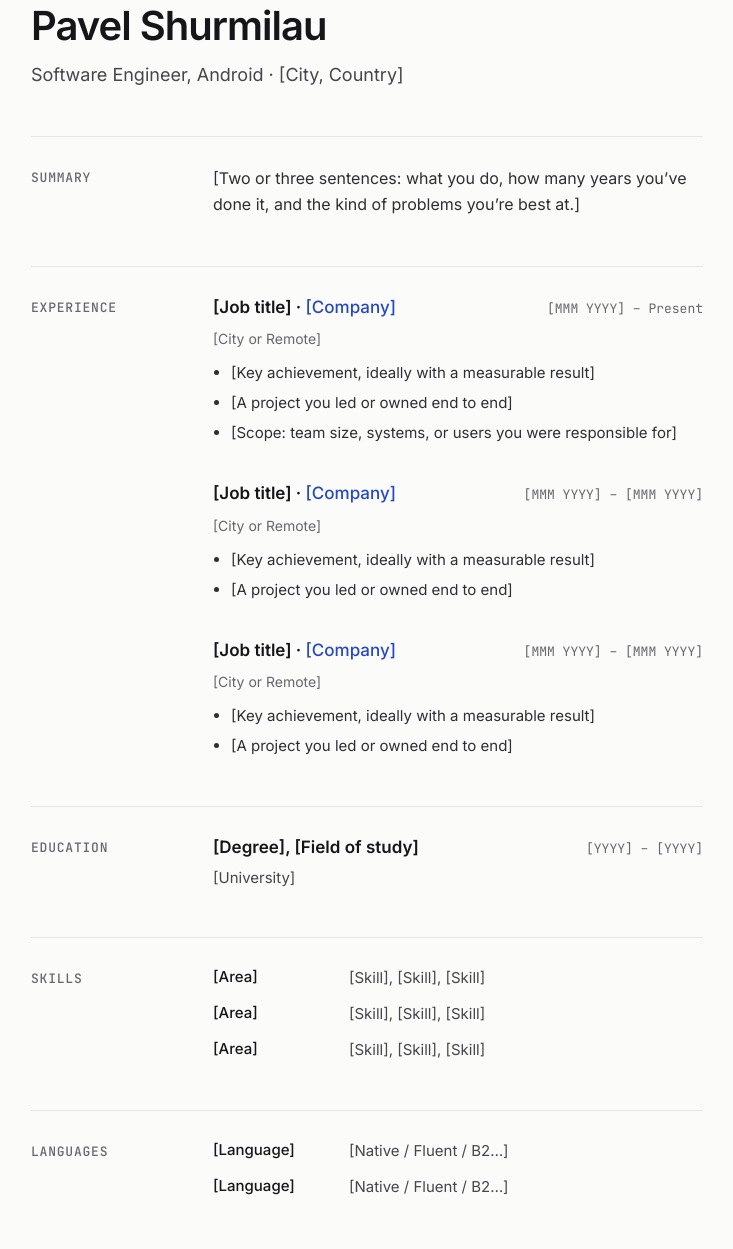
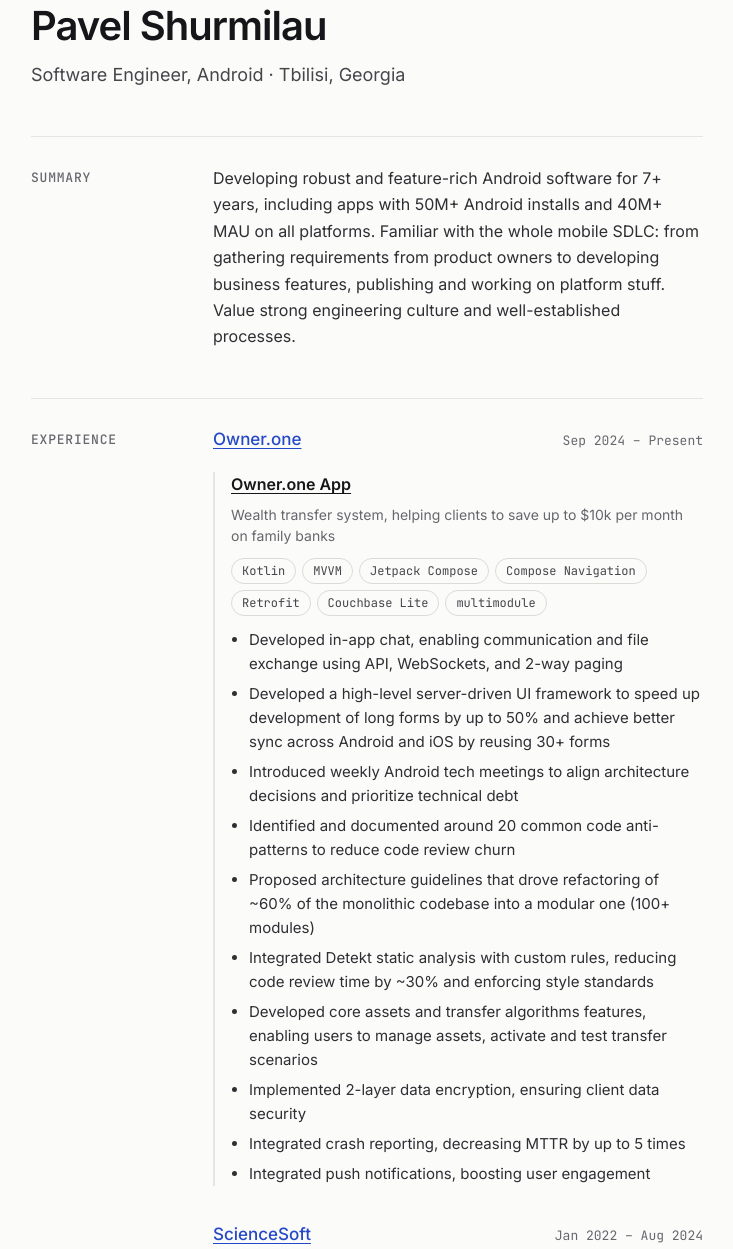
Before and after one commit to overpas/overpas.github.io, an Eleventy site: page src/cv.njk in a window 1280 px wide. Shown: the part 181-1430 px from the top of the page, without its empty margins (273-1006 px from the left). Built offline with nearby package versions, Linux system fonts and the light colour scheme; Eleventy itself is replaced by a stand-in of ours; files that its build step writes are made by us from their sources.

Commit message:
Fill the CV page with the 2026 Android CV
Add projects per employer with tech stack and highlights, a personal
projects section, and optional education dates. Set the location.

Co-Authored-By: Claude Opus 5.5 <noreply@anthropic.com>

```diff
--- a/src/_data/cv.yaml
+++ b/src/_data/cv.yaml
@@ -1,49 +1,154 @@
 pdf: ""
 
-summary: "[Two or three sentences: what you do, how many years you’ve done it, and the kind of problems you’re best at.]"
+summary: "Developing robust and feature-rich Android software for 7+ years, including apps with 50M+ Android installs and 40M+ MAU on all platforms. Familiar with the whole mobile SDLC: from gathering requirements from product owners to developing business features, publishing and working on platform stuff. Value strong engineering culture and well-established processes."
 
 experience:
-  - title: "[Job title]"
-    company: "[Company]"
-    start: "[MMM YYYY]"
-    location: "[City or Remote]"
-    highlights:
-      - "[Key achievement, ideally with a measurable result]"
-      - "[A project you led or owned end to end]"
-      - "[Scope: team size, systems, or users you were responsible for]"
-  - title: "[Job title]"
-    company: "[Company]"
-    start: "[MMM YYYY]"
-    end: "[MMM YYYY]"
-    location: "[City or Remote]"
-    highlights:
-      - "[Key achievement, ideally with a measurable result]"
-      - "[A project you led or owned end to end]"
-  - title: "[Job title]"
-    company: "[Company]"
-    start: "[MMM YYYY]"
-    end: "[MMM YYYY]"
-    location: "[City or Remote]"
-    highlights:
-      - "[Key achievement, ideally with a measurable result]"
-      - "[A project you led or owned end to end]"
+  - company: Owner.one
+    url: "https://www.linkedin.com/company/owner-one/"
+    start: Sep 2024
+    projects:
+      - name: Owner.one App
+        url: "https://play.google.com/store/apps/details?id=one.owner.app.android&hl=en"
+        description: "Wealth transfer system, helping clients to save up to $10k per month on family banks"
+        tech:
+          [Kotlin, MVVM, Jetpack Compose, Compose Navigation, Retrofit, Couchbase Lite, multimodule]
+        highlights:
+          - "Developed in-app chat, enabling communication and file exchange using API, WebSockets, and 2-way paging"
+          - "Developed a high-level server-driven UI framework to speed up development of long forms by up to 50% and achieve better sync across Android and iOS by reusing 30+ forms"
+          - Introduced weekly Android tech meetings to align architecture decisions and prioritize technical debt
+          - Identified and documented around 20 common code anti-patterns to reduce code review churn
+          - "Proposed architecture guidelines that drove refactoring of ~60% of the monolithic codebase into a modular one (100+ modules)"
+          - "Integrated Detekt static analysis with custom rules, reducing code review time by ~30% and enforcing style standards"
+          - "Developed core assets and transfer algorithms features, enabling users to manage assets, activate and test transfer scenarios"
+          - "Implemented 2-layer data encryption, ensuring client data security"
+          - "Integrated crash reporting, decreasing MTTR by up to 5 times"
+          - "Integrated push notifications, boosting user engagement"
+  - company: ScienceSoft
+    url: "https://www.linkedin.com/company/sciencesoft/"
+    start: Jan 2022
+    end: Aug 2024
+    projects:
+      - name: Oxygen
+        url: "https://web.archive.org/web/20231201211341/https://play.google.com/store/apps/details?id=com.oxygenbank"
+        description: "A US fintech app, 1M+ downloads"
+        dates: Jan 2023 – Mar 2024
+        role: Subcontractor
+        tech: [Kotlin, MVVM, Clean Architecture, Hilt, Coroutines, Retrofit, multimodule]
+        highlights:
+          - "Integrated Lokalise SDK to support 20+ languages, increasing text changes TTM by up to 20 times"
+          - "Synced texts between Android and iOS platforms, decreasing string resources discrepancy by ~50%"
+          - Migrated from 4-digit MFA codes to 6-digit MFA codes to increase the app’s security
+          - "Implemented 10+ experiments related to transfer limits"
+          - Updated transfer limits UI to display more detailed information
+          - "Added swappable test env URLs to debug menu, making QA builds more configurable, speeding up QA process by ~15%"
+          - "Actualized the tech stack by refactoring 20+ modules from RxJava to Coroutines and MVP to MVVM"
+          - Assured OWASP level 1 security for the codebase
+      - name: Flo Period Tracker
+        url: "https://play.google.com/store/apps/details?id=org.iggymedia.periodtracker&hl=en"
+        description: "#1 world period tracker, 50M+ Google Play downloads, 40M+ MAU on all platforms"
+        dates: Jan 2022 – Dec 2022
+        role: Subcontractor
+        tech: [Kotlin, Java, MVVM, MVP, Dagger 2, Coroutines, RxJava, Retrofit, Room, multimodule]
+        highlights:
+          - "Refactored colors usage to color tokens and text styles usage to typography tokens, ensuring adherence to design system and increasing minor design system updates TTM by up to 10 times"
+          - "Created debug screens, showcasing design system components, reducing related manual UI testing time by ~5%"
+          - "Decoupled health data from PII, enabling implementation of a major anonymisation feature"
+          - "Integrated downloadable fonts, allowing designers to experiment with different typefaces and styles independently"
+          - "Collected accessibility services usage data, helping to build the app’s accessibility strategy"
+  - company: Touchlane
+    url: "https://www.linkedin.com/company/touchlane/"
+    start: Aug 2019
+    end: Dec 2021
+    projects:
+      - name: OmaMobiili
+        url: "https://play.google.com/store/apps/details?id=fi.omasp.mobile.bank"
+        description: A banking app in Finland
+        dates: Nov 2019 – Aug 2020, Jan 2021 – Dec 2021
+        tech: [Java, MVP, Dagger, RxJava, Retrofit, Gson, Twine]
+        highlights:
+          - "Implemented investments feature, allowing users to use investment instruments within the app"
+          - "Implemented wealth tracking feature, helping users input and track their assets"
+          - "Assured app accessibility, complying with EU guidelines for banking apps"
+          - "Added response results caching and delayed unneeded calls, reducing front page API calls by ~40%"
+          - "Implemented in-app PDF invoice preview feature, increasing user engagement"
+          - "Increased unit test coverage from 29% to 40%"
+          - "Introduced Robolectric-based pseudo UI tests, preventing regression of most complex UI user scenarios"
+          - "Added dependency audit to CI pipeline, ensuring better app security"
+          - "Created IDE templates, speeding up development of new features by 1-10%, depending on the scale"
+      - name: SunGo
+        url: "https://www.facebook.com/sungoapp/"
+        description: A promo campaign app
+        dates: Sep 2020 – Dec 2020
+        tech: [Kotlin, MVVM, Jetpack Navigation, LiveData, Retrofit, OkHttp, Gson, Firebase]
+        highlights:
+          - "Re-created the app from scratch, creating login, sign up, maps browsing, QR code scanning, scoreboard features"
+          - "Migrated from Firebase to a dedicated backend, reducing potential costs by ~50%"
+  - company: Exadel
+    url: "https://www.linkedin.com/company/exadel/"
+    start: Jul 2018
+    end: Jul 2019
+    projects:
+      - name: Curb Driver
+        url: "https://play.google.com/store/apps/details?id=com.verifone.curb.driver"
+        description: A taxi app for drivers
+        dates: Sep 2018 – Jul 2019
+        tech:
+          - Java
+          - Kotlin
+          - MVC
+          - Services
+          - Receivers
+          - Retrofit
+          - OkHttp
+          - Gson
+          - Room
+          - LiveData
+          - Mapbox SDK
+
+        highlights:
+          - "Fixed 20+ bugs with incoming message processing"
+          - "Developed 3+ custom UI components"
+          - Improved interaction with a third-party payment app
+      - name: Exadel rVision
+        description: A staff management app
+        dates: Jul 2018 – Sep 2018
+        tech: [Kotlin, MVVM, Room, LiveData, Retrofit, OkHttp, Gson]
+        highlights:
+          - "Refactored the app, integrating Kotlin, Jetpack libraries like ViewModel, Room and LiveData"
+          - "Offloaded indexes creation, decreasing initial database insert time by roughly 2 times"
+
+projects:
+  - name: compose-treemap-chart
+    url: "https://github.com/overpas/compose-treemap-chart"
+    description: A Kotlin Multiplatform UI library for Compose Multiplatform for displaying treemap charts
+  - name: svg-to-compose-intellij
+    url: "https://github.com/overpas/svg-to-compose-intellij"
+    description: An IntelliJ IDEA and Android Studio plugin that generates and previews Compose ImageVector from SVG and Android XML icons
 
 education:
-  - degree: "[Degree], [Field of study]"
-    school: "[University]"
-    start: "[YYYY]"
-    end: "[YYYY]"
+  - degree: "Master’s degree, Engineering"
+    school: Belarusian State University of Informatics and Radioelectronics
 
 skills:
-  - area: "[Area]"
-    items: ["[Skill]", "[Skill]", "[Skill]"]
-  - area: "[Area]"
-    items: ["[Skill]", "[Skill]", "[Skill]"]
-  - area: "[Area]"
-    items: ["[Skill]", "[Skill]", "[Skill]"]
+  - area: Core
+    items: [Kotlin, Java, Android SDK, Kotlin Multiplatform]
+  - area: UI
+    items: [Jetpack Compose, Jetpack libraries]
+  - area: Async
+    items: [Kotlin Coroutines, RxJava]
+  - area: DI
+    items: [Dagger, Koin]
+  - area: Data
+    items: [Retrofit/OkHttp, Gson, SQLite, Room, SQLDelight, Firebase]
+  - area: Architecture
+    items: [Clean Architecture, MVVM, MVP, UDF, GoF]
+  - area: Testing
+    items: [JUnit, Mocking, Robolectric, Espresso]
+  - area: Tooling
+    items: [Gradle, KSP, Detekt, IntelliJ plugins, AI-assisted engineering]
 
 languages:
-  - language: "[Language]"
-    level: "[Native / Fluent / B2…]"
-  - language: "[Language]"
-    level: "[Native / Fluent / B2…]"
+  - language: Russian
+    level: Native
+  - language: English
+    level: Upper-intermediate
--- a/src/_data/site.yaml
+++ b/src/_data/site.yaml
@@ -3,7 +3,7 @@ lang: en
 
 name: Pavel Shurmilau
 role: "Software Engineer, Android"
-location: "[City, Country]"
+location: "Tbilisi, Georgia"
 description: "[One sentence that describes you, used by search engines and link previews.]"
 
 headline: I’m Pavel Shurmilau
--- a/src/css/style.css
+++ b/src/css/style.css
@@ -794,6 +794,28 @@ svg {
   color: var(--accent);
 }
 
+.cv-item__title a,
+.cv-project__title a {
+  color: inherit;
+  text-decoration-thickness: 1px;
+  text-underline-offset: 3px;
+}
+
+.cv-project {
+  display: flex;
+  flex-direction: column;
+  gap: 8px;
+  padding-left: 16px;
+  margin-top: 12px;
+  border-left: 2px solid var(--rule);
+}
+
+.cv-project__title {
+  margin: 0;
+  font-size: 16px;
+  font-weight: 600;
+}
+
 .cv-item__dates {
   font-family: var(--mono);
   font-size: 13px;
@@ -812,7 +834,7 @@ svg {
   color: var(--body);
 }
 
-.cv-item ul {
+.cv-item__list {
   display: flex;
   flex-direction: column;
   gap: 6px;
--- a/src/cv.njk
+++ b/src/cv.njk
@@ -30,16 +30,51 @@ permalink: /cv/
     {%- for job in cv.experience %}
     <article class="cv-item">
       <div class="cv-item__top">
-        <h3 class="cv-item__title">{{ job.title }} · <span class="cv-item__org">{{ job.company }}</span></h3>
+        <h3 class="cv-item__title">{% if job.title %}{{ job.title }} · {% endif %}<span class="cv-item__org">{% if job.url %}<a href="{{ job.url }}">{{ job.company }}</a>{% else %}{{ job.company }}{% endif %}</span></h3>
         <span class="cv-item__dates">{{ job.start }} – {{ job.end or "Present" }}</span>
       </div>
       {%- if job.location %}<p class="cv-item__where">{{ job.location }}</p>{% endif %}
       {%- if job.highlights and job.highlights.length %}
-      <ul>
+      <ul class="cv-item__list">
         {%- for h in job.highlights %}<li>{{ h }}</li>{% endfor %}
       </ul>
       {%- endif %}
+      {%- for p in job.projects %}
+      <section class="cv-project">
+        <div class="cv-item__top">
+          <h4 class="cv-project__title">{% if p.url %}<a href="{{ p.url }}">{{ p.name }}</a>{% else %}{{ p.name }}{% endif %}</h4>
+          {%- if p.dates %}<span class="cv-item__dates">{{ p.dates }}</span>{% endif %}
+        </div>
+        {%- if p.description or p.role %}
+        <p class="cv-item__where">{{ p.description }}{% if p.description and p.role %} · {% endif %}{{ p.role }}</p>
+        {%- endif %}
+        {%- if p.tech and p.tech.length %}
+        <ul class="chips" aria-label="Tech stack">
+          {%- for t in p.tech %}<li>{{ t }}</li>{% endfor %}
+        </ul>
+        {%- endif %}
+        {%- if p.highlights and p.highlights.length %}
+        <ul class="cv-item__list">
+          {%- for h in p.highlights %}<li>{{ h }}</li>{% endfor %}
+        </ul>
+        {%- endif %}
+      </section>
+      {%- endfor %}
     </article>
+    {%- endfor %}
+  </div>
+</section>
+{%- endif %}
+
+{%- if cv.projects and cv.projects.length %}
+<section class="cv-section" aria-labelledby="cv-projects">
+  <h2 id="cv-projects" class="label">Personal projects</h2>
+  <div class="cv-section__body cv-edu">
+    {%- for p in cv.projects %}
+    <div class="cv-item">
+      <h3 class="cv-item__title">{% if p.url %}<a href="{{ p.url }}">{{ p.name }}</a>{% else %}{{ p.name }}{% endif %}</h3>
+      {%- if p.description %}<p class="cv-item__school">{{ p.description }}</p>{% endif %}
+    </div>
     {%- endfor %}
   </div>
 </section>
@@ -53,7 +88,7 @@ permalink: /cv/
     <div class="cv-item">
       <div class="cv-item__top">
         <h3 class="cv-item__title">{{ e.degree }}</h3>
-        <span class="cv-item__dates">{{ e.start }} – {{ e.end }}</span>
+        {%- if e.start or e.end %}<span class="cv-item__dates">{{ e.start }} – {{ e.end }}</span>{% endif %}
       </div>
       <p class="cv-item__school">{{ e.school }}</p>
     </div>
```
Also changed, not shown: README.md.
